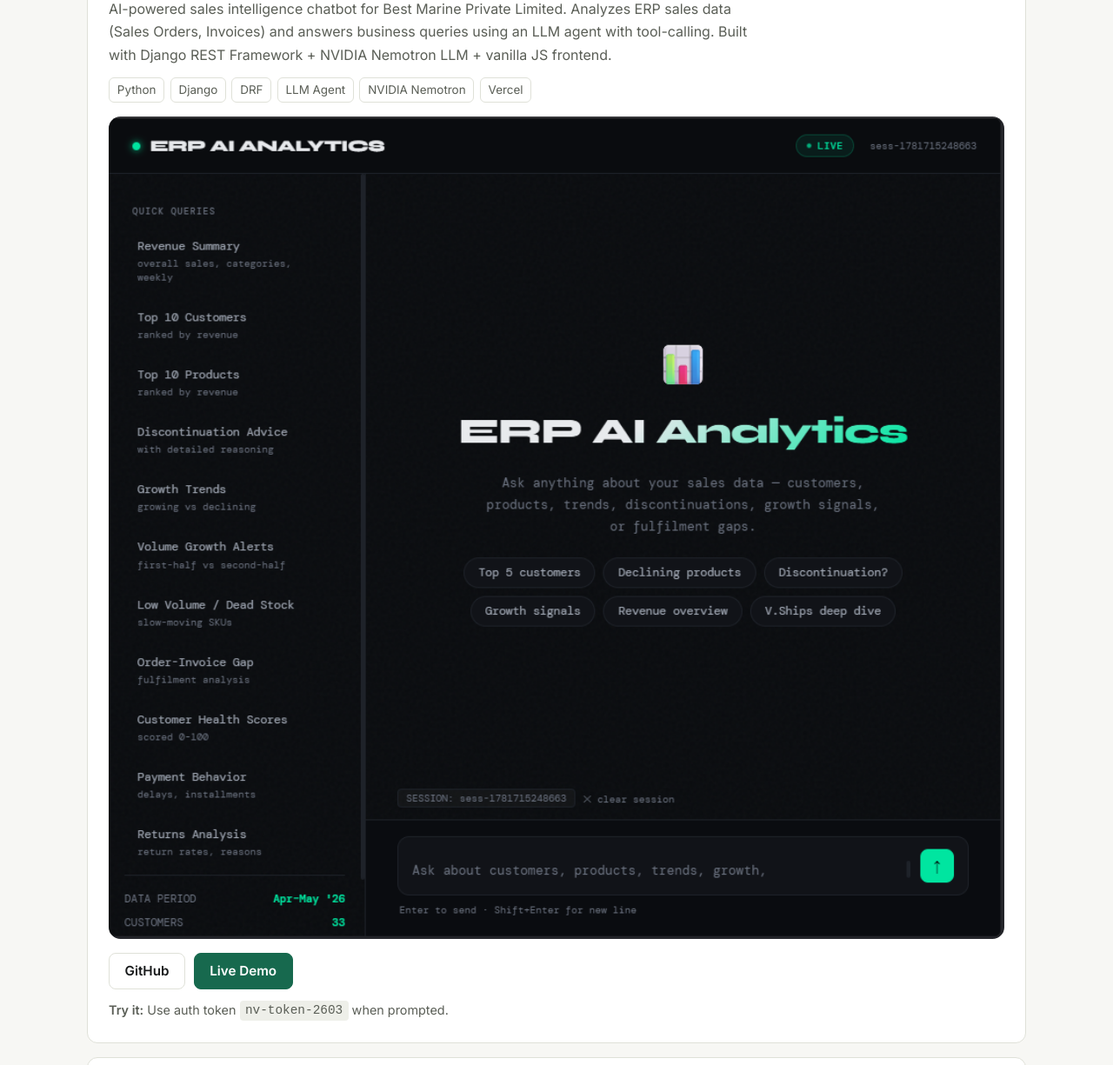
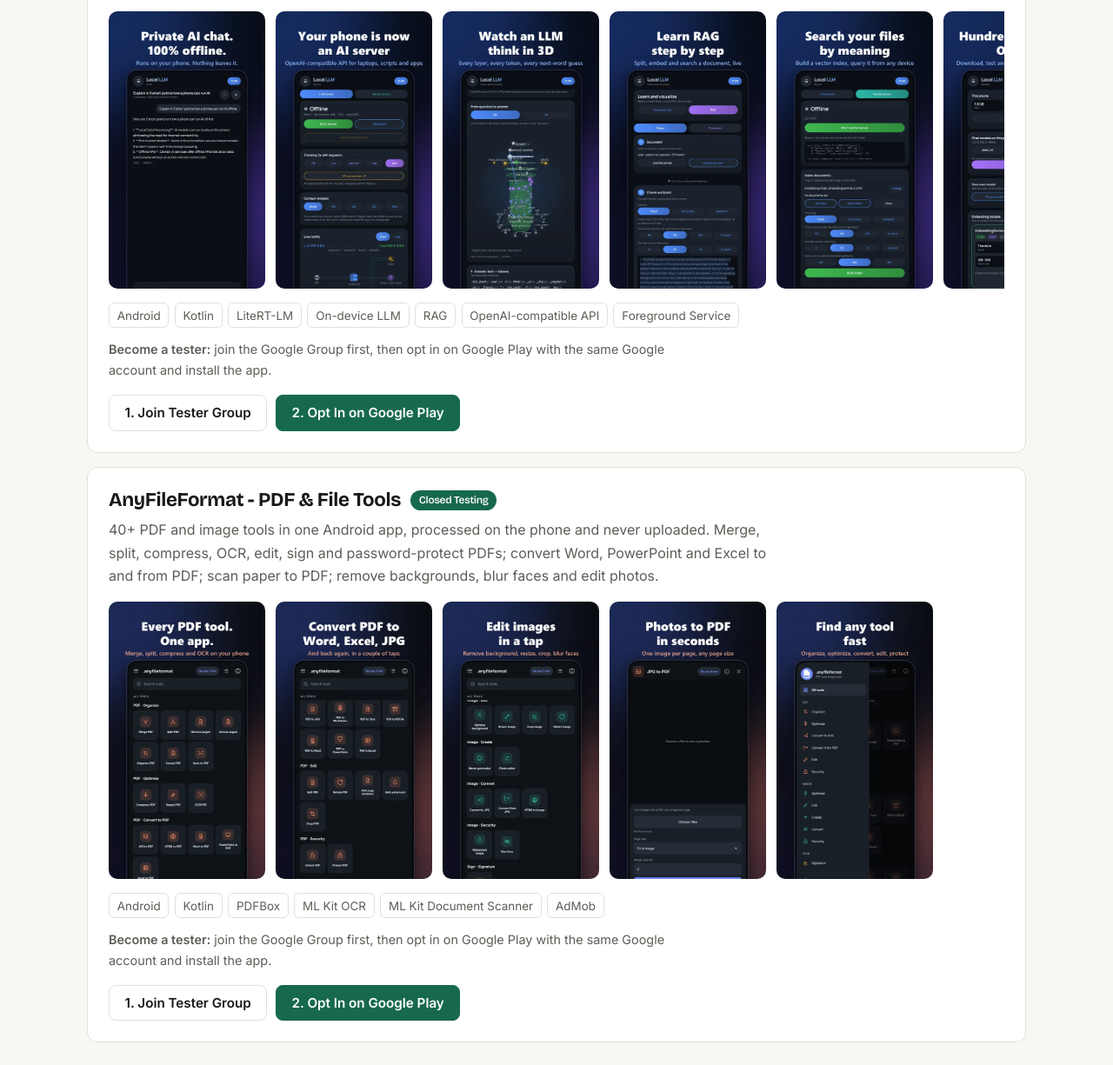
Before and after one commit to nachiiiket/portfolio, a plain HTML site: page projects.html in a window 1280 px wide. Shown: the part 800-2025 px from the top of the page at 87% size. Drawn offline with nearby package versions, Linux system fonts and the light colour scheme.

Commit message:
Add Local LLM and AnyFileFormat Android apps with Play screenshots and tester links

```diff
--- a/projects.html
+++ b/projects.html
@@ -61,6 +61,66 @@
                         </div>
                         <div class="project-links">
                             <a class="button" href="job-finder/">Live Link</a>
+                        </div>
+                    </article>
+
+                    <article class="project-entry" id="local-llm">
+                        <h2>Local LLM - Offline AI on Android <span style="display:inline-block;font-size:0.75rem;font-weight:600;padding:0.25rem 0.6rem;border-radius:999px;background:var(--primary);color:var(--bg);vertical-align:middle;margin-left:0.4rem;">Closed Testing</span></h2>
+                        <p>
+                            Runs large language models on the phone itself: no cloud, no account, nothing leaves the device. Chat offline, ask questions about your own documents (RAG), turn the phone into an OpenAI-compatible API server for your laptop or scripts, run a local vector search server, and watch how an LLM thinks in 3D, layer by layer.
+                        </p>
+                        <div class="app-shots">
+                            <img src="assets/apps/local-llm-1.webp" alt="Private AI chat, 100% offline" width="480" height="853" loading="lazy">
+                            <img src="assets/apps/local-llm-2.webp" alt="Phone as an OpenAI-compatible AI server" width="480" height="853" loading="lazy">
+                            <img src="assets/apps/local-llm-3.webp" alt="3D view of an LLM thinking layer by layer" width="480" height="853" loading="lazy">
+                            <img src="assets/apps/local-llm-4.webp" alt="Learn RAG step by step" width="480" height="853" loading="lazy">
+                            <img src="assets/apps/local-llm-5.webp" alt="Vector search server for your files" width="480" height="853" loading="lazy">
+                            <img src="assets/apps/local-llm-6.webp" alt="Download and compare models" width="480" height="853" loading="lazy">
+                        </div>
+                        <div class="stack-chips">
+                            <span>Android</span>
+                            <span>Kotlin</span>
+                            <span>LiteRT-LM</span>
+                            <span>On-device LLM</span>
+                            <span>RAG</span>
+                            <span>OpenAI-compatible API</span>
+                            <span>Foreground Service</span>
+                        </div>
+                        <p style="margin:0.75rem 0 0;color:var(--muted);font-size:0.9rem;">
+                            <strong>Become a tester:</strong> join the Google Group first, then opt in on Google Play with the same Google account and install the app.
+                        </p>
+                        <div class="project-links">
+                            <a class="button button--ghost" href="https://groups.google.com/g/local-llm-testers" target="_blank" rel="noopener noreferrer">1. Join Tester Group</a>
+                            <a class="button" href="https://play.google.com/apps/testing/dev.phonellm" target="_blank" rel="noopener noreferrer">2. Opt In on Google Play</a>
+                        </div>
+                    </article>
+
+                    <article class="project-entry" id="anyfileformat">
+                        <h2>AnyFileFormat - PDF &amp; File Tools <span style="display:inline-block;font-size:0.75rem;font-weight:600;padding:0.25rem 0.6rem;border-radius:999px;background:var(--primary);color:var(--bg);vertical-align:middle;margin-left:0.4rem;">Closed Testing</span></h2>
+                        <p>
+                            40+ PDF and image tools in one Android app, processed on the phone and never uploaded. Merge, split, compress, OCR, edit, sign and password-protect PDFs; convert Word, PowerPoint and Excel to and from PDF; scan paper to PDF; remove backgrounds, blur faces and edit photos.
+                        </p>
+                        <div class="app-shots">
+                            <img src="assets/apps/anyfileformat-1.webp" alt="Every PDF tool in one app" width="480" height="853" loading="lazy">
+                            <img src="assets/apps/anyfileformat-2.webp" alt="Convert PDF to Word, Excel and JPG" width="480" height="853" loading="lazy">
+                            <img src="assets/apps/anyfileformat-3.webp" alt="Edit images in a tap" width="480" height="853" loading="lazy">
+                            <img src="assets/apps/anyfileformat-4.webp" alt="Photos to PDF in seconds" width="480" height="853" loading="lazy">
+                            <img src="assets/apps/anyfileformat-5.webp" alt="Find any tool fast" width="480" height="853" loading="lazy">
+                        </div>
+                        <div class="stack-chips">
+                            <span>Android</span>
+                            <span>Kotlin</span>
+                            <span>PDFBox</span>
+                            <span>ML Kit OCR</span>
+                            <span>ML Kit Document Scanner</span>
+                            <span>AdMob</span>
+                        </div>
+                        <p style="margin:0.75rem 0 0;color:var(--muted);font-size:0.9rem;">
+                            <strong>Become a tester:</strong> join the Google Group first, then opt in on Google Play with the same Google account and install the app.
+                        </p>
+                        <div class="project-links">
+                            <a class="button button--ghost" href="https://groups.google.com/g/local-llm-testers" target="_blank" rel="noopener noreferrer">1. Join Tester Group</a>
+                            <a class="button" href="https://play.google.com/apps/testing/dev.anyfileformat" target="_blank" rel="noopener noreferrer">2. Opt In on Google Play</a>
                         </div>
                     </article>
                 </div>
--- a/style.css
+++ b/style.css
@@ -444,6 +444,23 @@ h3 {
   overflow: hidden;
 }
 
+/* Play Store screenshots: one row that scrolls sideways */
+.app-shots {
+  display: flex;
+  gap: 0.75rem;
+  margin: 1rem 0;
+  overflow-x: auto;
+  scroll-snap-type: x mandatory;
+}
+
+.app-shots img {
+  flex: 0 0 auto;
+  width: 180px;
+  height: auto;
+  border-radius: 10px;
+  scroll-snap-align: start;
+}
+
 .stack-chips {
   display: flex;
   flex-wrap: wrap;
```
Also changed, not shown: assets/apps/anyfileformat-1.webp (added), assets/apps/anyfileformat-2.webp (added), assets/apps/anyfileformat-3.webp (added), assets/apps/anyfileformat-4.webp (added), assets/apps/anyfileformat-5.webp (added), assets/apps/local-llm-1.webp (added), assets/apps/local-llm-2.webp (added), assets/apps/local-llm-3.webp (added), assets/apps/local-llm-4.webp (added), assets/apps/local-llm-5.webp (added), assets/apps/local-llm-6.webp (added).
